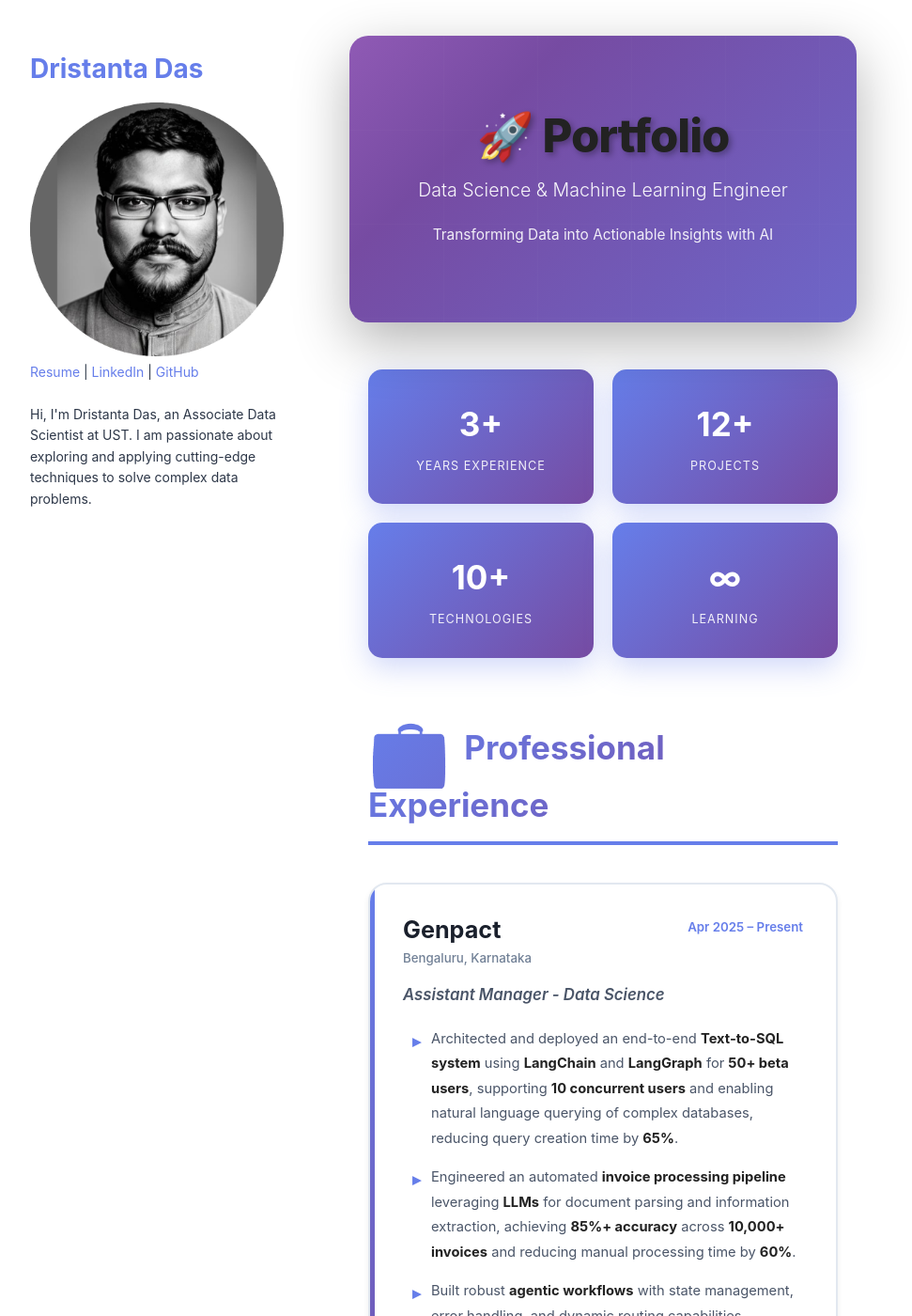
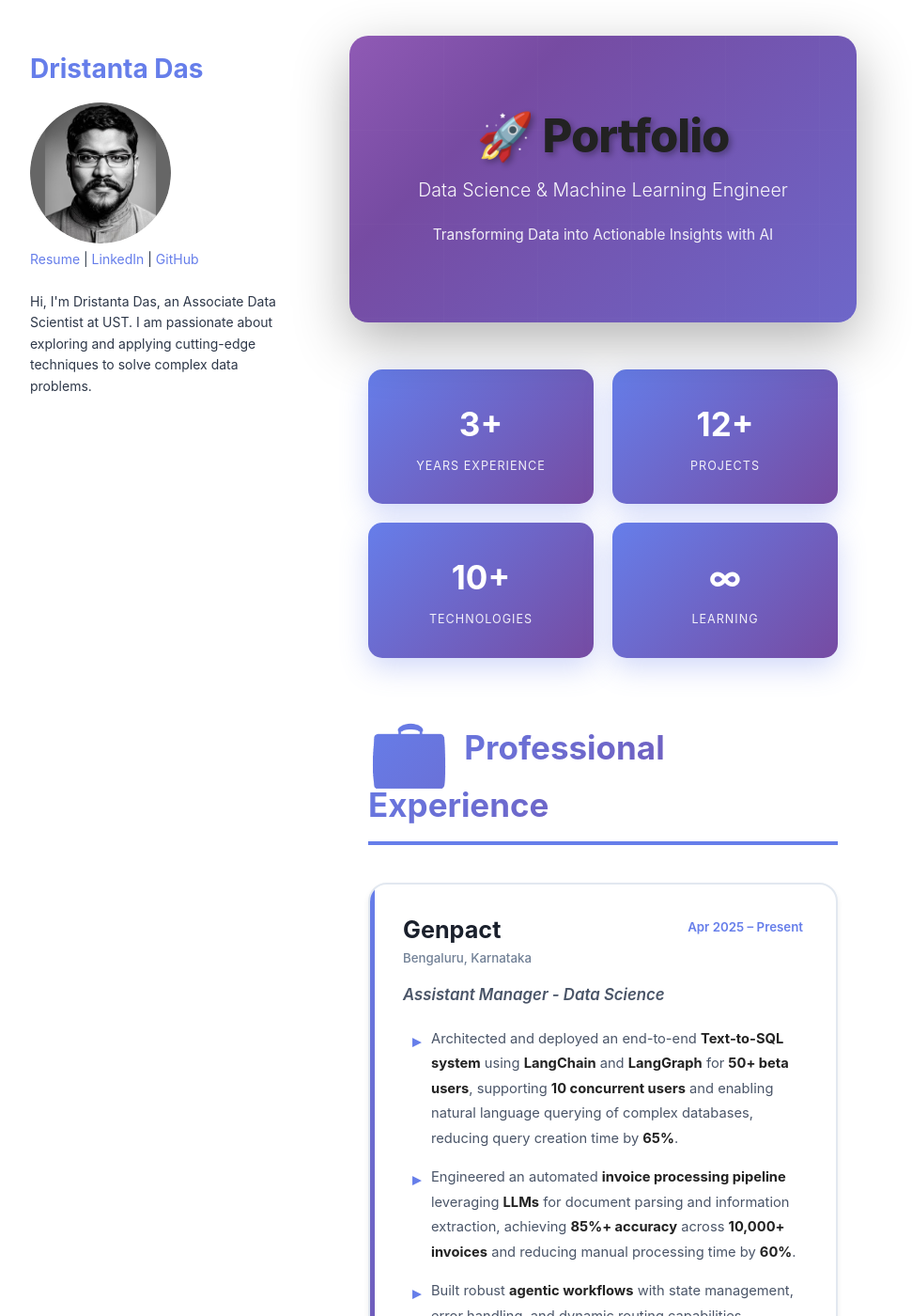
Before and after one commit to dasdristanta13/dasdristanta13.github.io, a Jekyll site: the page built from index.md, in a window 1280 px wide and 1400 px high. Shown: the whole window at 94% size, without its empty margins (178-1149 px from the left). Built offline with Jekyll 4.4.1, drawn with Linux system fonts in a browser that asks for light colours.

Commit message:
Update SCSS to use dynamic site theme

```diff
--- a/assets/css/style.scss
+++ b/assets/css/style.scss
@@ -1,4 +1,9 @@
 ---
 ---
 
-@import "jekyll-theme-minimal";
+@import "{{ site.theme }}";
+
+.wrapper img {
+  max-width: 150px !important;
+  border-radius: 50%;
+}
```
